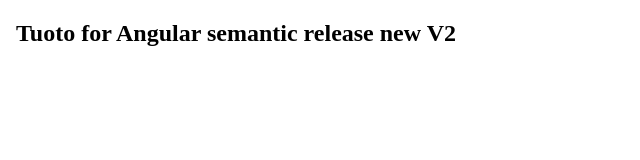
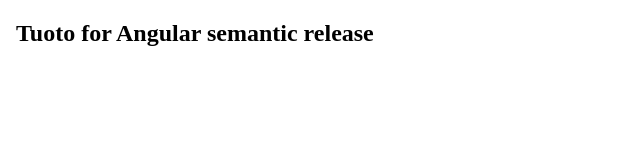
Before and after one commit to BessemFer/angular-semantic-release, an Angular app: page / in a window 1280 px wide. Shown: the top 160 px of the page, without its empty margins (0-640 px from the left). Built offline with nearby package versions, Linux system fonts and the light colour scheme.

Commit message:
feat: test

```diff
--- a/src/app/app.component.html
+++ b/src/app/app.component.html
@@ -6,6 +6,6 @@
     <title>Angular semantic release</title>
   </head>
   <body>
-    <h2>Tuoto for Angular semantic release new V2</h2>
+    <h2>Tuoto for Angular semantic release</h2>
   </body>
 </html>
```
